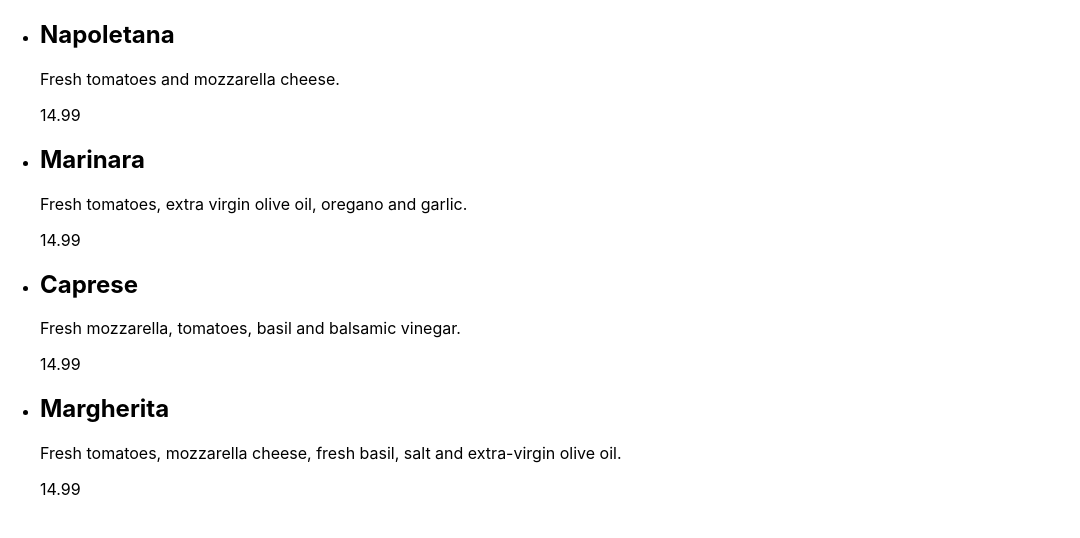
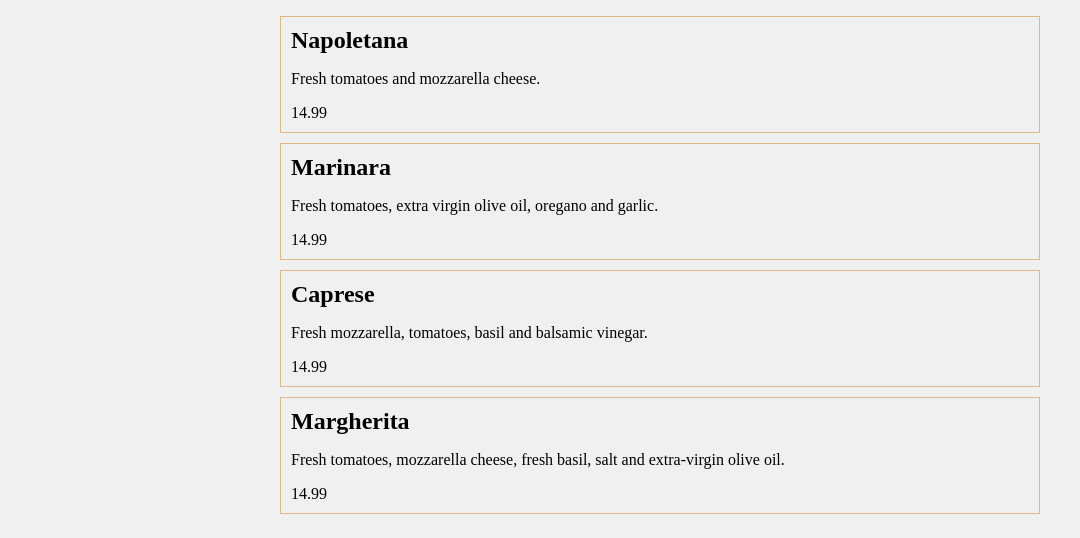
Before and after one commit to MScheltjens/Pizza-listing-TS-demo-react, a React (Vite) app: page / in a window 1280 px wide. Shown: the top 538 px of the page, without its empty margins (0-1080 px from the left). Built offline with nearby package versions, Linux system fonts and the light colour scheme.

Commit message:
setup css modules and basic styles

```diff
--- a/src/App.tsx
+++ b/src/App.tsx
@@ -1,13 +1,16 @@
 import pizzas from "./data/pizzas.json";
 import Pizza from "./components/Pizza";
+import AppCss from "../styles/App.module.css";
 
 const App = () => {
   return (
-    <ul>
-      {pizzas.map((pizza) => {
-        return <Pizza key={pizza.id} pizza={pizza} />;
-      })}
-    </ul>
+    <div className={AppCss.container}>
+      <ul>
+        {pizzas.map((pizza) => {
+          return <Pizza key={pizza.id} pizza={pizza} />;
+        })}
+      </ul>
+    </div>
   );
 };
 
--- a/src/components/Pizza.tsx
+++ b/src/components/Pizza.tsx
@@ -1,3 +1,5 @@
+import PizzaCss from "../../styles/Pizza.module.css";
+
 interface Pizza {
   id: number;
   name: string;
@@ -11,7 +13,7 @@
 
 const Pizza: React.FC<Props> = ({ pizza: { name, description, price } }) => {
   return (
-    <li>
+    <li className={PizzaCss.container}>
       <h2>{name}</h2>
       <p>{description}</p>
       <p>{price}</p>
--- /dev/null
+++ b/styles/App.module.css
@@ -0,0 +1,21 @@
+.container {
+  max-width: 800px;
+  margin: 0 auto;
+  padding: 0 15px;
+}
+
+.header {
+  margin: 0 0 50px;
+  text-align: center;
+}
+
+.siteTitle {
+  font-size: 32px;
+  margin: 0 0 10px;
+}
+
+.pizzaList {
+  list-style: none;
+  margin: 0 0 20px;
+  padding: 0;
+}
--- /dev/null
+++ b/styles/Pizza.module.css
@@ -0,0 +1,14 @@
+.container {
+  border: 1px solid burlywood;
+  margin: 0 0 10px;
+  padding: 10px;
+  list-style: none;
+}
+
+.container h2 {
+  margin: 0 0 10px;
+}
+
+.container p {
+  margin-bottom: 0;
+}
--- /dev/null
+++ b/styles/main.css
@@ -0,0 +1,3 @@
+body {
+  background: #f0f0f0;
+}
```
Also changed, not shown: src/main.tsx (+6 -6 lines).
